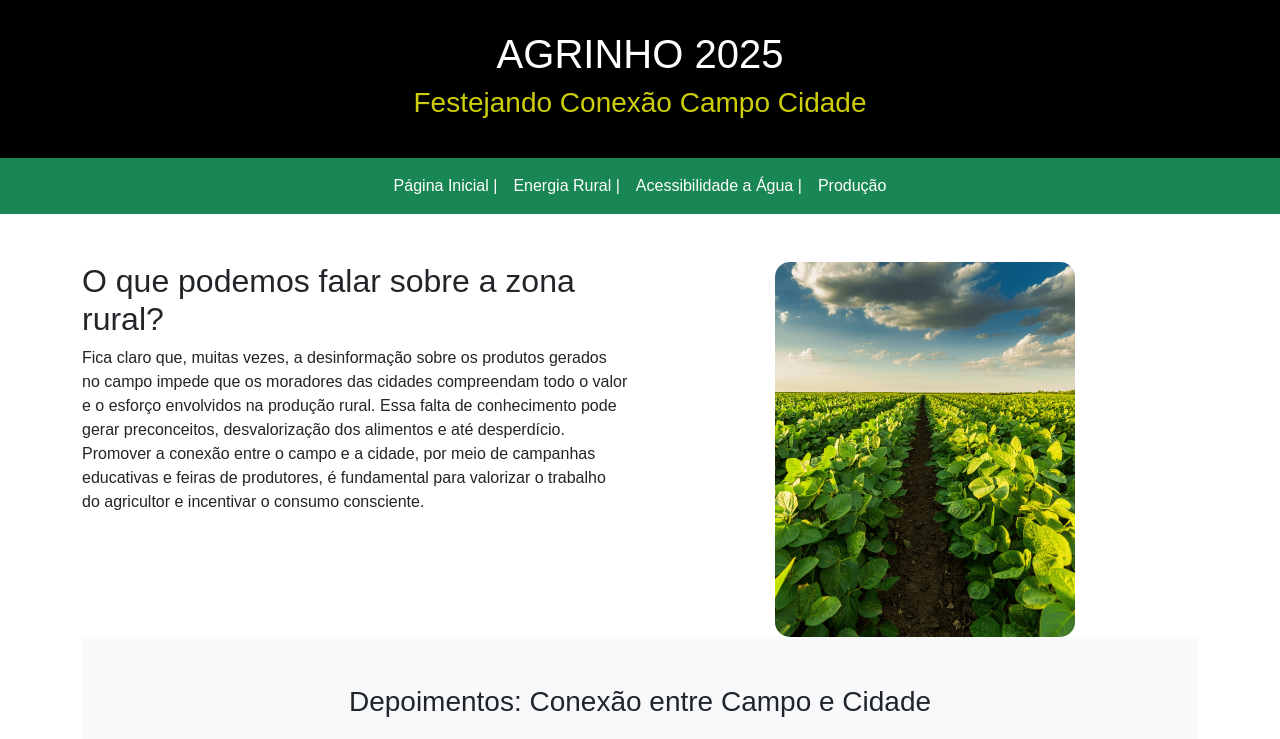
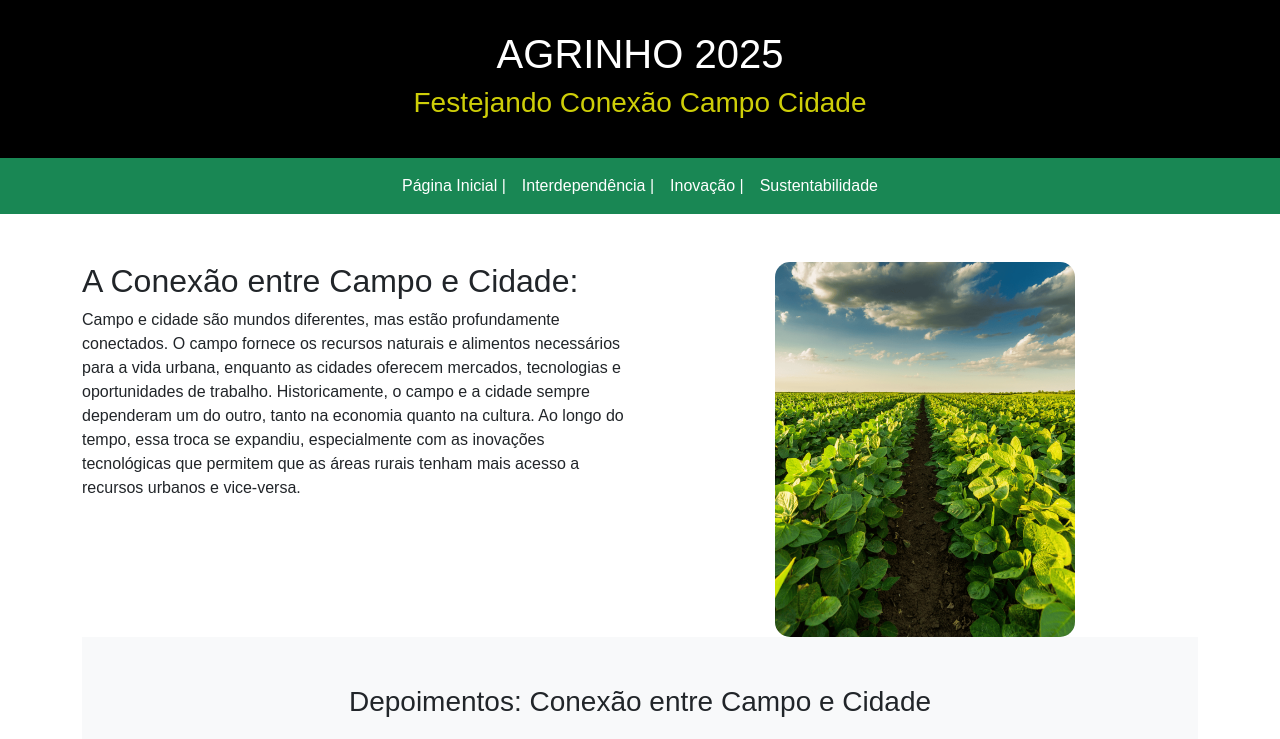
Before and after one commit to emidamiani/agrinho-2025, a plain HTML site: page emi AGRINHO2025.main/index.html in a window 1280 px wide. Shown: the top 739 px of the page. Drawn offline with nearby package versions, Linux system fonts and the light colour scheme.

Commit message:
Add files via upload

```diff
--- a/emi AGRINHO2025.main/index.html
+++ b/emi AGRINHO2025.main/index.html
@@ -31,13 +31,13 @@
                         <a class="nav-link active text-white" aria-current="page" href="index.html">Página Inicial |</a>
                     </li>
                     <li class="nav-item">
-                        <a class="nav-link text-white" href="energia.html">Energia Rural |</a>
+                        <a class="nav-link text-white" href="energia.html">Interdependência |</a>
                     </li>
                     <li class="nav-item">
-                        <a class="nav-link text-white" href="agua.html">Acessibilidade a Água |</a>
+                        <a class="nav-link text-white" href="agua.html"> Inovação |</a>
                     </li>
                     <li class="nav-item">
-                        <a class="nav-link text-white" href="producao.html">Produção</a>
+                        <a class="nav-link text-white" href="producao.html">Sustentabilidade</a>
                     </li>
                 </ul>
             </div>
@@ -49,15 +49,14 @@
         <div class="row pt-5">
             <div class="col ">
                 <div>
-                    <h2>O que podemos falar sobre a zona rural?</h2>
-                    <p class="alinha">Fica claro que, muitas vezes, a desinformação sobre os produtos gerados no campo
-                        impede que os
-                        moradores das cidades compreendam todo o valor e o esforço envolvidos na produção rural. Essa
-                        falta
-                        de conhecimento pode gerar preconceitos, desvalorização dos alimentos e até desperdício.
-                        Promover a
-                        conexão entre o campo e a cidade, por meio de campanhas educativas e feiras de produtores, é
-                        fundamental para valorizar o trabalho do agricultor e incentivar o consumo consciente.
+                    <h2>A Conexão entre Campo e Cidade:</h2>
+                    <p class="alinha">Campo e cidade são mundos diferentes, mas estão profundamente conectados. O campo fornece os
+                    recursos naturais e alimentos necessários para a vida urbana, enquanto as cidades oferecem mercados, tecnologias
+                    e oportunidades de trabalho. Historicamente, o campo e a cidade sempre dependeram um do outro, tanto na economia
+                    quanto na cultura. Ao longo do tempo, essa troca se expandiu, especialmente com as inovações tecnológicas que
+                    permitem que as áreas rurais tenham mais acesso a recursos urbanos e vice-versa.
+
+
                     </p>
                 </div>
             </div>
@@ -118,8 +117,8 @@
                     <img src="./assets/image/energia sus (1).png" class="img-card card-img-top" alt="...">
                     <div class="card-body">
                         <h5 class="card-title">Acessibilidade a água</h5>
-                        <p class="card-text">Some quick example text to build on the card title and make up the bulk of
-                            the card's content.</p>
+                        <p class="card-text">No campo, a acessibilidade à água é essencial para a agricultura e a vida cotidiana. Tecnologias como irrigação
+                        inteligente e sistemas de captação de água da chuva estão facilitando o acesso à água potável e melhorando a eficiência no uso nos campos.</p>
                         <a href="#" class="btn btn-primary">Saiba mais sobre:</a>
                     </div>
                 </div>
@@ -129,8 +128,9 @@
                     <img src="./assets/image/energia sus.png" class="img-card card-img-top" alt="...">
                     <div class="card-body">
                         <h5 class="card-title">Energia rural</h5>
-                        <p class="card-text">Some quick example text to build on the card title and make up the bulk of
-                            the card's content.</p>
+                        <p class="card-text">No campo, a energia renovável, como solar, eólica e biogás, está transformando a produção agrícola.
+                        Essas fontes ajudam a reduzir custos, aumentar a produtividade e promover a sustentabilidade, proporcionando maior autossuficiência
+                        energética às comunidades rurais.</p>
                         <a href="#" class="btn btn-primary">Saiba mais sobre:</a>
                     </div>
                 </div>
@@ -140,8 +140,10 @@
                     <img src="./assets/image/agro.png" class="img-card card-img-top" alt="...">
                     <div class="card-body">
                         <h5 class="card-title">Produção e industrialização</h5>
-                        <p class="card-text">Some quick example text to build on the card title and make up the bulk of
-                            the card's content.</p>
+                        <p class="card-text">
+                            A produção agrícola no campo abastece a industrialização de alimentos e produtos, agregando valor e gerando empregos com tecnologias
+                            mais sustentáveis e eficientes.
+                        </p>
                         <a href="#" class="btn btn-primary">Saiba mais sobre:</a>
                     </div>
                 </div>
```
